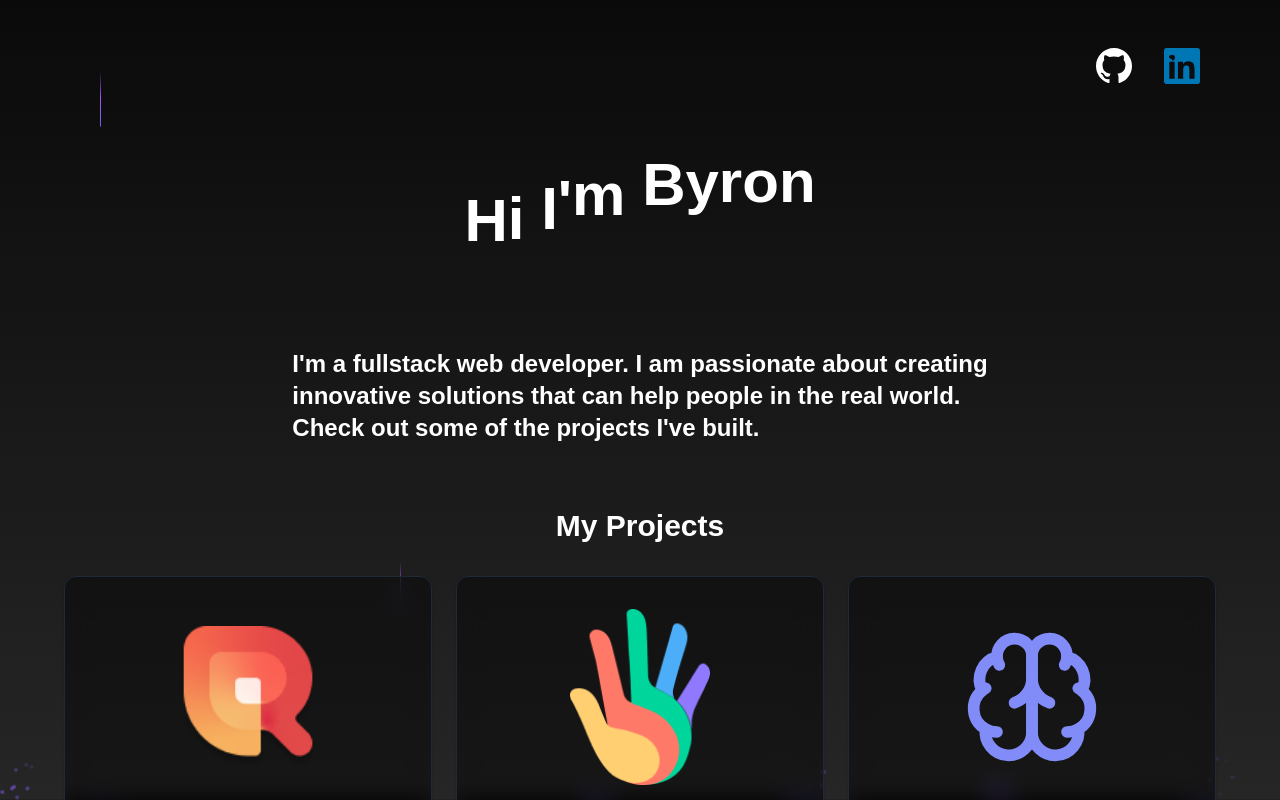
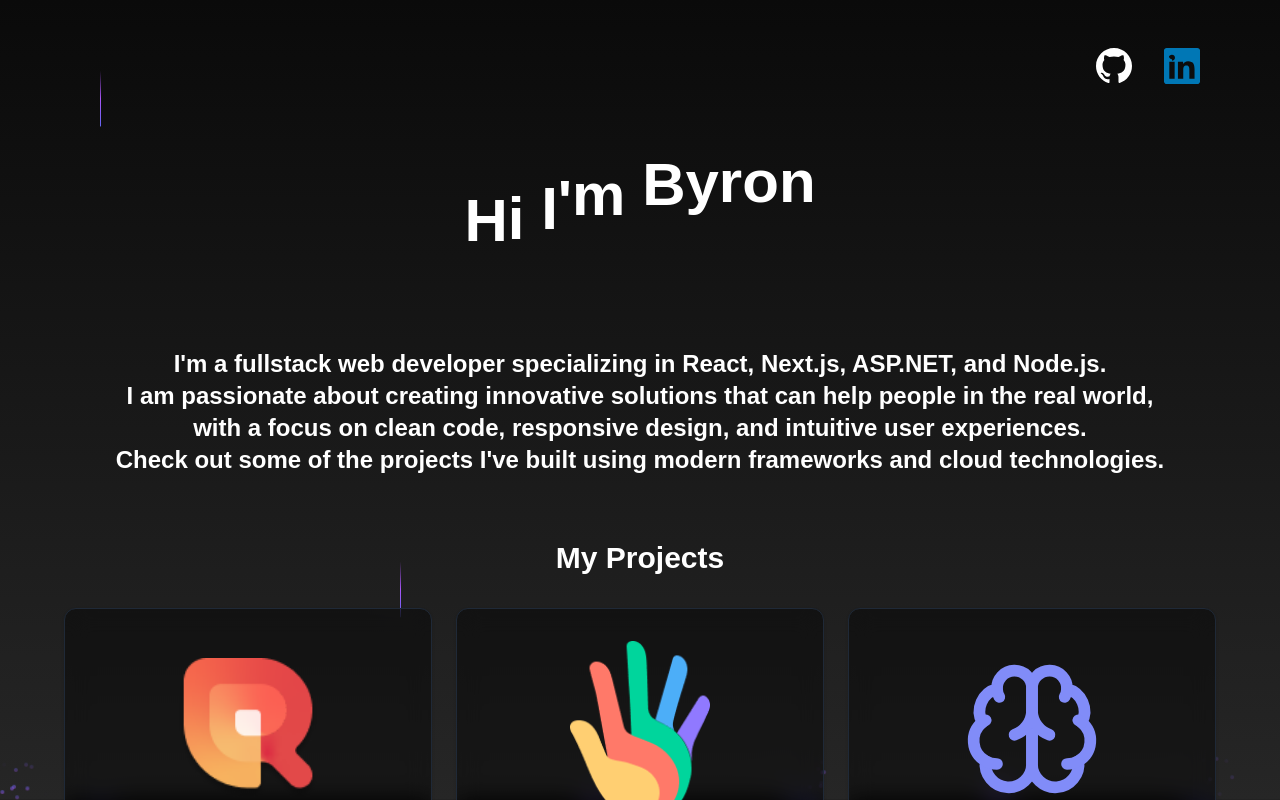
Before and after one commit to byrondray/portfolio, a Next.js app: page / in a window 1280 px wide. Shown: the top 800 px of the page. Built offline with nearby package versions, Linux system fonts and the light colour scheme.

Commit message:
fix: about me section updated

```diff
--- a/src/app/page.tsx
+++ b/src/app/page.tsx
@@ -15,11 +15,15 @@ export default function Home() {
 
         {/* Middle section */}
         <div className='flex justify-center items-center mt-24'>
-          <h1 className='text-2xl font-bold text-white'>
-            I&apos;m a fullstack web developer. I am passionate about creating{' '}
-            <br />
-            innovative solutions that can help people in the real world. <br />
-            Check out some of the projects I&apos;ve built.
+          <h1 className='text-2xl font-bold text-white text-center'>
+            I&apos;m a fullstack web developer specializing in React, Next.js,
+            ASP.NET, and Node.js. <br />
+            I am passionate about creating innovative solutions that can help
+            people in the real world, <br />
+            with a focus on clean code, responsive design, and intuitive user
+            experiences. <br />
+            Check out some of the projects I&apos;ve built using modern
+            frameworks and cloud technologies.
           </h1>
         </div>
 
```
